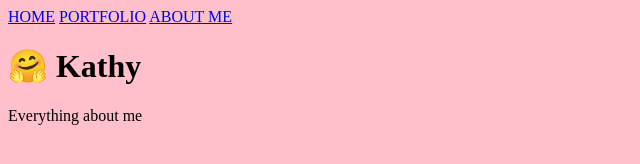
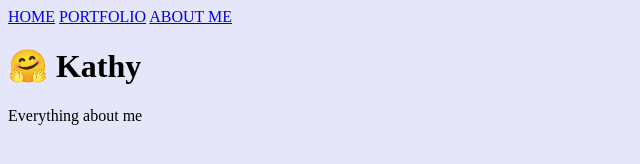
Before and after one commit to kc224/portfolio, a website: page index.html in a window 1280 px wide. Shown: the whole page, without its empty margins (0-640 px from the left). Drawn offline with nearby package versions, Linux system fonts and the light colour scheme.

Commit message:
background change

```diff
--- a/style.css
+++ b/style.css
@@ -3,5 +3,5 @@
 }
 
 body {
-  background: pink;
+  background: lavender;
 }
```
